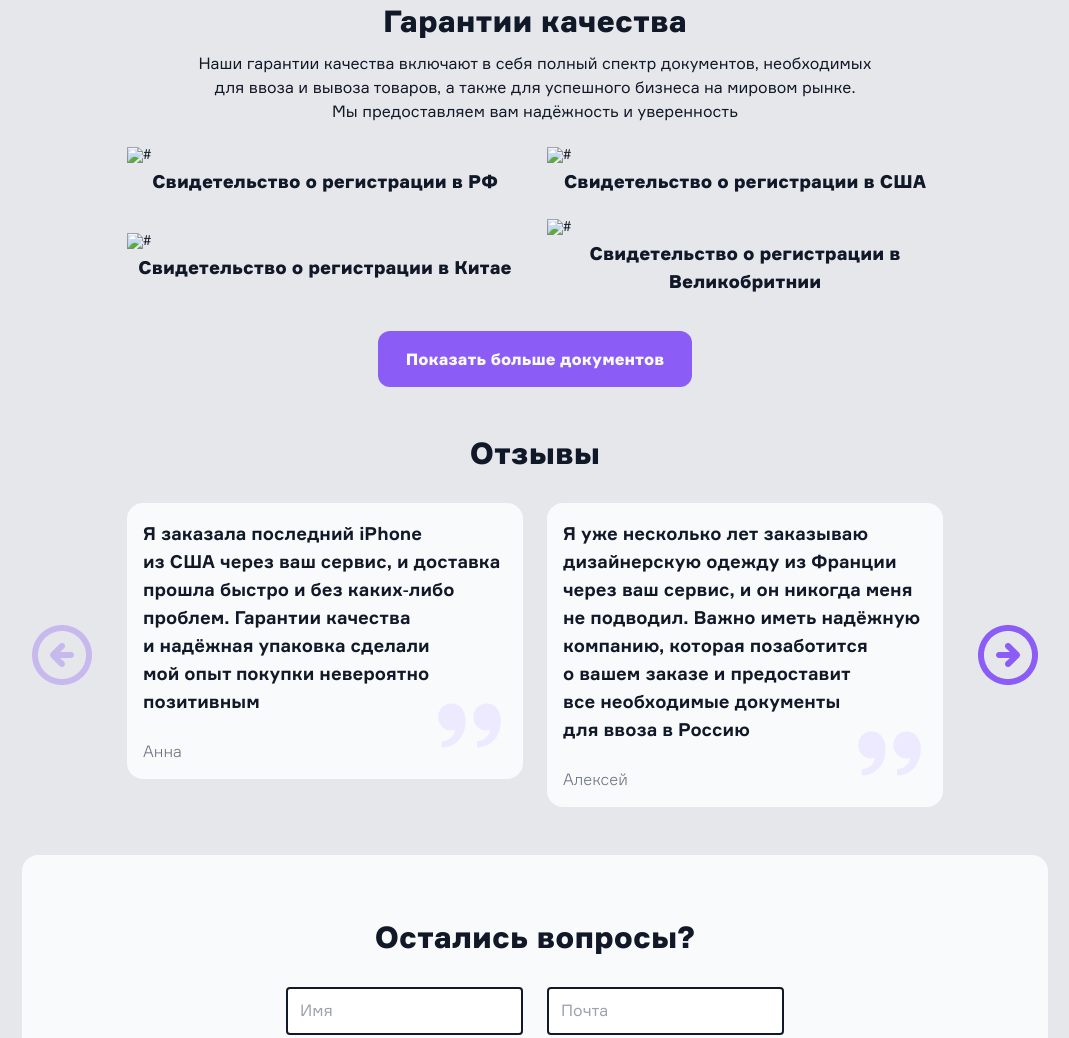
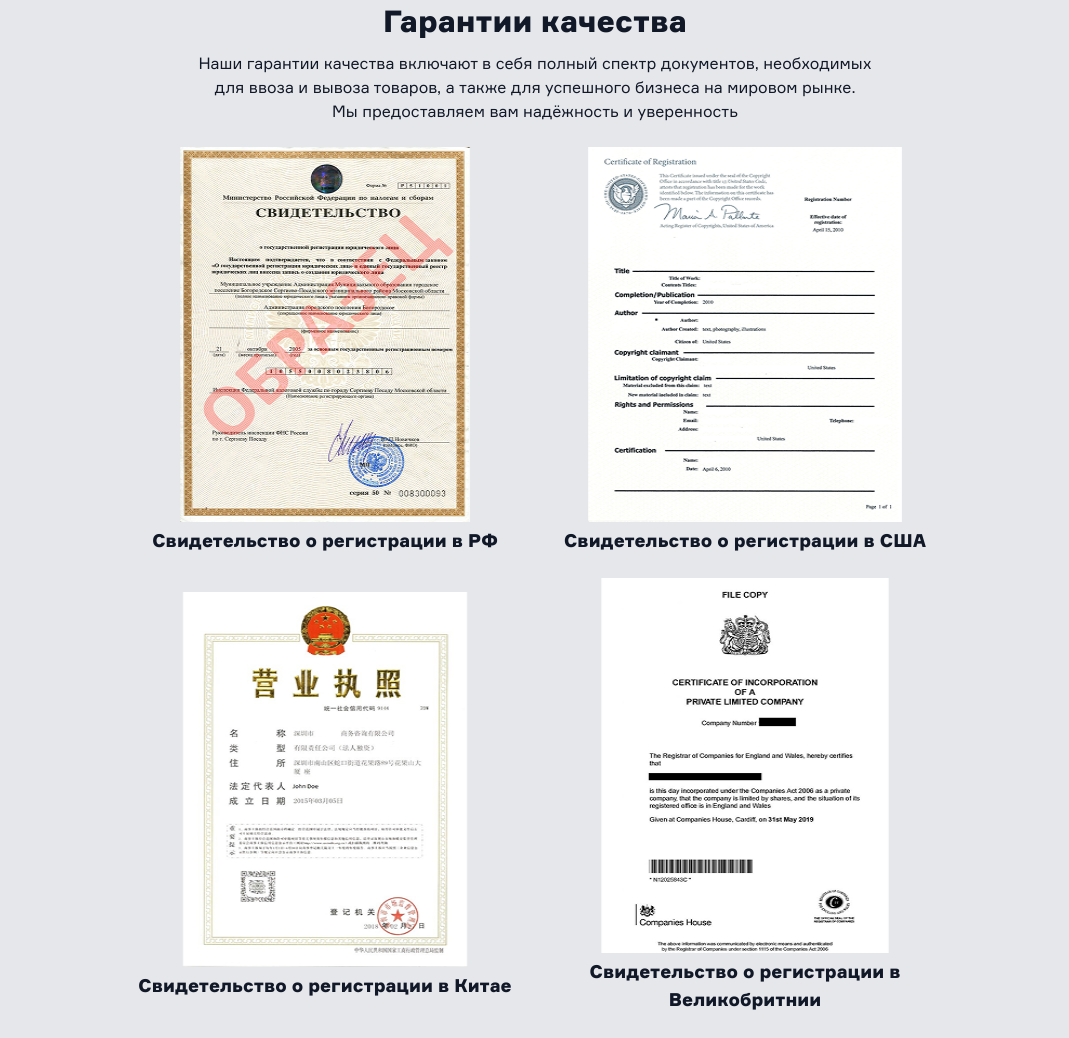
Before and after one commit to ravilmamyshev/delivery, a plain HTML site: page index.html in a window 1280 px wide. Shown: the part 1839-2877 px from the top of the page, without its empty margins (105-1174 px from the left). Drawn offline with nearby package versions, Linux system fonts and the light colour scheme; the site is published under a folder, as on GitHub Pages, so addresses that start at the root find nothing.

Commit message:
правки

```diff
--- a/index.html
+++ b/index.html
@@ -141,19 +141,19 @@
 Мы предоставляем вам надёжность и уверенность</p>
                 <div class="quality-guarantees-container">
                     <div class="quality-guarantees-item">
-                        <img src="/img/Rectangle3.png" alt="#">
+                        <img src="img/Rectangle3.png" alt="#">
                         <h5>Свидетельство о регистрации в РФ</h5>
                     </div>
                     <div class="quality-guarantees-item">
-                        <img src="/img/Rectangle4.png" alt="#">
+                        <img src="img/Rectangle4.png" alt="#">
                         <h5>Свидетельство о регистрации в США</h5>
                     </div>
                     <div class="quality-guarantees-item">
-                        <img src="/img/Rectangle5.png" alt="#">
+                        <img src="img/Rectangle5.png" alt="#">
                         <h5>Свидетельство о регистрации в Китае</h5>
                     </div>
                     <div class="quality-guarantees-item">
-                        <img src="/img/Rectangle6.png" alt="#">
+                        <img src="img/Rectangle6.png" alt="#">
                         <h5>Свидетельство о регистрации в Великобритнии</h5>
                     </div>
                 </div>
```
